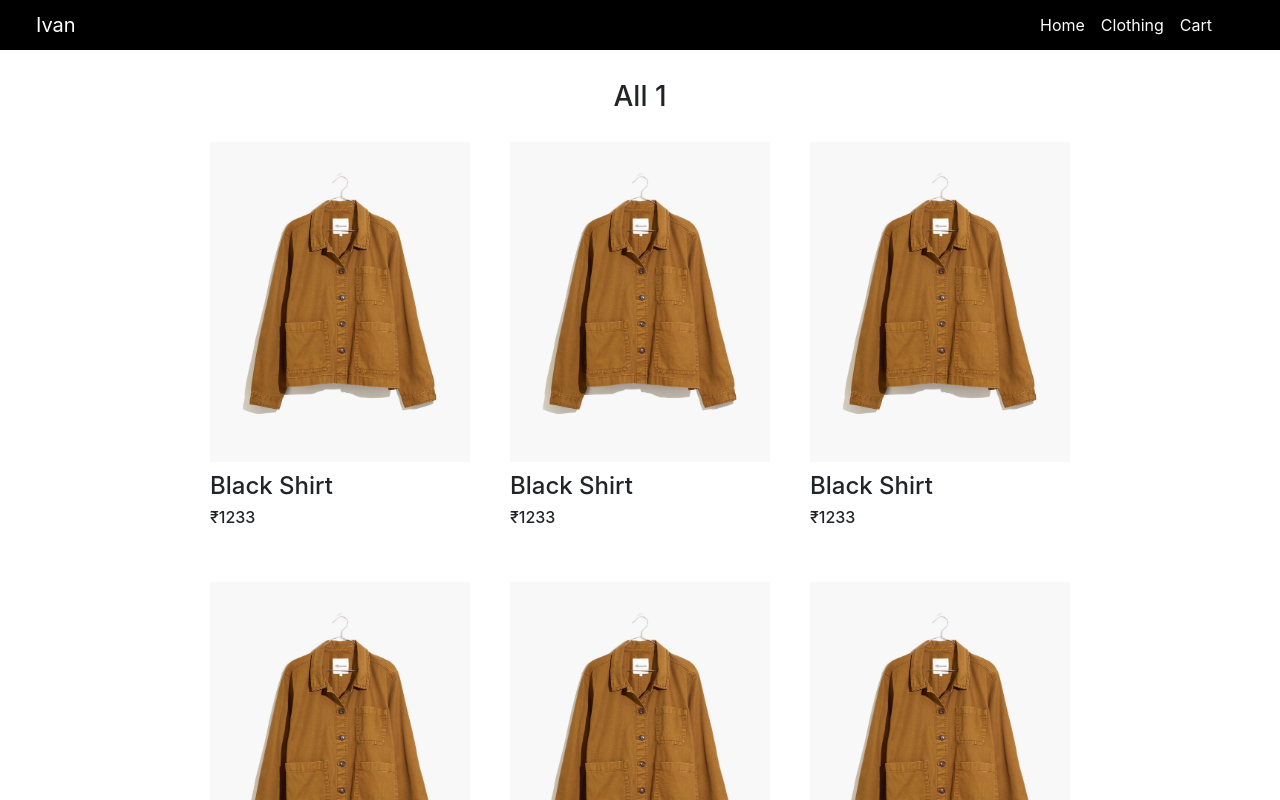
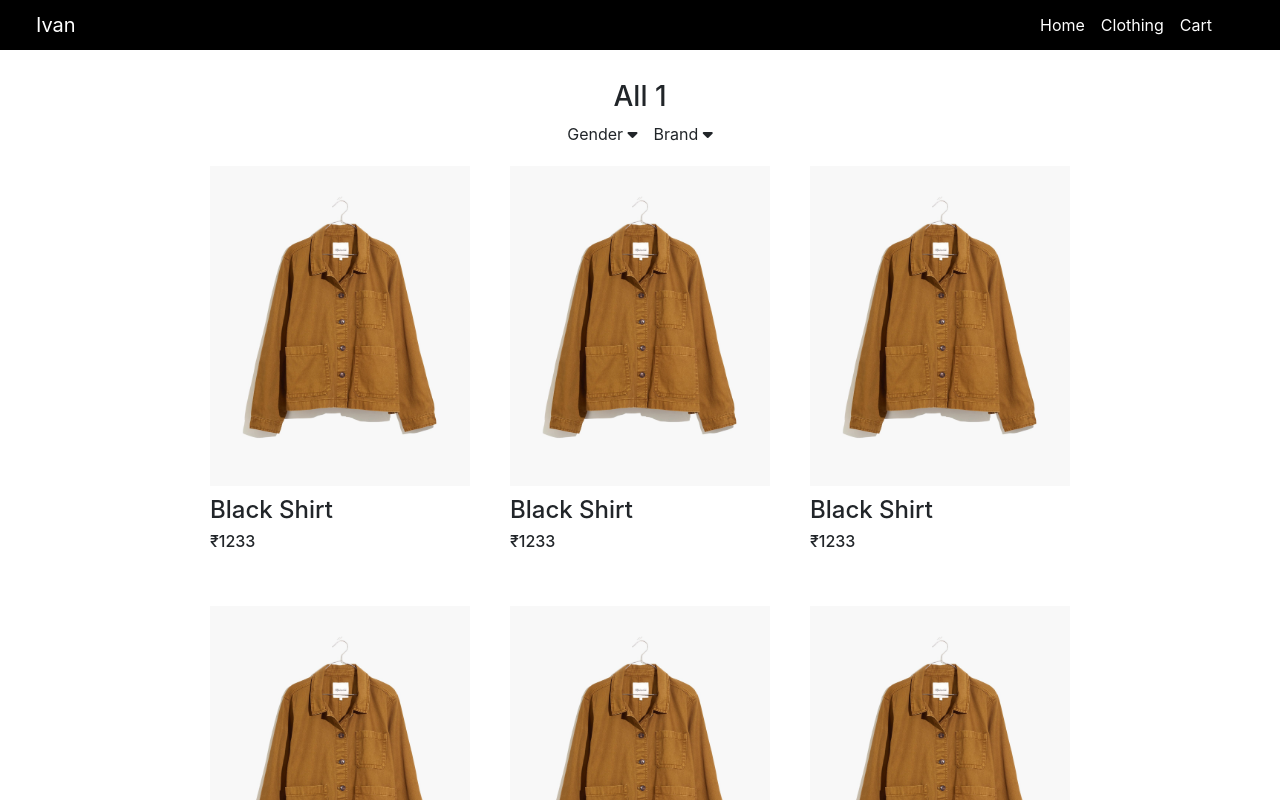
Before and after one commit to SanjayAppari/ShopingApp, a React (Create React App) app: page /all/1 in a window 1280 px wide. Shown: the top 800 px of the page. Built offline with nearby package versions, Linux system fonts and the light colour scheme.

Commit message:
Day2 started

```diff
--- a/public/index.html
+++ b/public/index.html
@@ -13,6 +13,7 @@
     <link rel="apple-touch-icon" href="%PUBLIC_URL%/logo192.png" />
     <link rel="manifest" href="%PUBLIC_URL%/manifest.json" />
     <title>React App</title>
+    <script src="https://kit.fontawesome.com/d1eb574a3d.js" crossorigin="anonymous"></script>
   </head>
   <body>
     <noscript>You need to enable JavaScript to run this app.</noscript>
--- a/src/App.css
+++ b/src/App.css
@@ -41,6 +41,11 @@
   justify-content: center;
   flex-direction: column;
 }
+.displayItems .filter{
+   display: flex;
+   align-items: center;
+   justify-content: center;
+}
 .displayItems .container{
   display: flex;
   align-items: center;
--- a/src/components/DisplayItems.js
+++ b/src/components/DisplayItems.js
@@ -1,25 +1,47 @@
 import React, { useEffect } from 'react'
-import { useParams } from 'react-router-dom'
+import { Link, useParams } from 'react-router-dom'
 import ItemCard from './ItemCard';
 
 function DisplayItems() {
-  const {name} = useParams();
+  const { name } = useParams();
 
-  useEffect(()=>{
+  useEffect(() => {
 
-  },[]);
+  }, []);
   return (
-    <div className='displayItems' style={{marginTop:'50px'}}>
-         <h3>All {name.charAt(0).toUpperCase()+name.slice(1)}</h3>
-         <div className="container">
-            <ItemCard/>
-            <ItemCard/>
-            <ItemCard/>
-            <ItemCard/>
-            <ItemCard/>
-            <ItemCard/>
-            <ItemCard/>
-         </div>
+    <div className='displayItems' style={{ marginTop: '50px' }}>
+      <h3>All {name.charAt(0).toUpperCase() + name.slice(1)}</h3>
+      <div className="filter">
+          <li class="nav-item dropdown list-unstyled mx-2">
+            <Link class="nav-link  active" to="/all/clothing" aria-expanded="">
+              Gender  <i class="fa-sharp fa-solid fa-caret-down"></i>
+            </Link>
+            <ul class="dropdown-menu">
+              <li><Link class="dropdown-item  bg-transparent" to="/">Male</Link></li>
+              <li><hr class="dropdown-divider text-white" /></li>
+              <li><Link class="dropdown-item  bg-transparent" to="/">Female</Link></li>
+            </ul>
+          </li>
+          <li class="nav-item dropdown list-unstyled mx-2">
+            <Link class="nav-link  active" to="/all/clothing" aria-expanded="">
+              Brand  <i class="fa-sharp fa-solid fa-caret-down"></i>
+            </Link>
+            <ul class="dropdown-menu">
+              <li><Link class="dropdown-item  bg-transparent" to="/">Male</Link></li>
+              <li><hr class="dropdown-divider text-white" /></li>
+              <li><Link class="dropdown-item  bg-transparent" to="/">Female</Link></li>
+            </ul>
+          </li>
+      </div>
+      <div className="container">
+        <ItemCard />
+        <ItemCard />
+        <ItemCard />
+        <ItemCard />
+        <ItemCard />
+        <ItemCard />
+        <ItemCard />
+      </div>
     </div>
   )
 }
```
